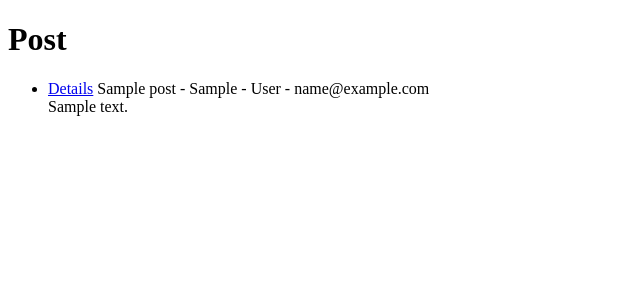
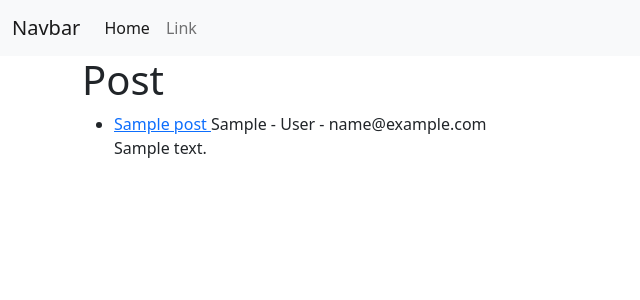
Before and after one commit to danielakproh/personal-website, a Django app: page / in a window 1280 px wide. Shown: the top 300 px of the page, without its empty margins (0-640 px from the left). Run offline with Django 5.2, Linux system fonts and the light colour scheme; tables that the repository leaves empty hold one stand-in row (values such as "Sample post").

Commit message:
- Style website with Bootstrap - Add field in database and make migrations - Experiment with the Jinja templating language

```diff
--- a/mysite/thesiteapp/models.py
+++ b/mysite/thesiteapp/models.py
@@ -5,6 +5,8 @@ from django.contrib.auth.models import User
 class Post(models.Model):
     title = models.CharField(max_length=255)
 
+    post_tag = models.CharField(max_length=255, default="no tag")
+
     # CASCADE will delete all posts for users that no longer exist
     author = models.ForeignKey(User, on_delete=models.CASCADE)
     body = models.TextField()
--- /dev/null
+++ b/mysite/thesiteapp/templates/base.html
@@ -0,0 +1,51 @@
+<!doctype html>
+<html lang="en">
+
+<head>
+    <!-- Required meta tags -->
+    <meta charset="utf-8">
+    <meta name="viewport" content="width=device-width, initial-scale=1">
+
+    <!-- Bootstrap CSS -->
+    <link href="https://cdn.jsdelivr.net/npm/bootstrap@5.0.2/dist/css/bootstrap.min.css" rel="stylesheet"
+        integrity="sha384-EVSTQN3/azprG1Anm3QDgpJLIm9Nao0Yz1ztcQTwFspd3yD65VohhpuuCOmLASjC" crossorigin="anonymous">
+
+    <title>{% block title %} This is base.html {%endblock%}</title>
+</head>
+
+<body>
+    <nav class="navbar navbar-expand-lg navbar-light bg-light">
+        <div class="container-fluid">
+            <a class="navbar-brand" href="#">Navbar</a>
+            <button class="navbar-toggler" type="button" data-bs-toggle="collapse"
+                data-bs-target="#navbarSupportedContent" aria-controls="navbarSupportedContent" aria-expanded="false"
+                aria-label="Toggle navigation">
+                <span class="navbar-toggler-icon"></span>
+            </button>
+            <div class="collapse navbar-collapse" id="navbarSupportedContent">
+                <ul class="navbar-nav me-auto mb-2 mb-lg-0">
+                    <li class="nav-item">
+                        <a class="nav-link active" aria-current="page" href="#">Home</a>
+                    </li>
+                    <li class="nav-item">
+                        <a class="nav-link" href="#">Link</a>
+                    </li>
+            </div>
+        </div>
+    </nav>
+
+    <div class="container">
+        {% block content%}
+
+
+        {%endblock%}
+    </div>
+
+
+
+    <script src="https://cdn.jsdelivr.net/npm/bootstrap@5.0.2/dist/js/bootstrap.bundle.min.js"
+        integrity="sha384-MrcW6ZMFYlzcLA8Nl+NtUVF0sA7MsXsP1UyJoMp4YLEuNSfAP+JcXn/tWtIaxVXM"
+        crossorigin="anonymous"></script>
+</body>
+
+</html>
--- a/mysite/thesiteapp/templates/index.html
+++ b/mysite/thesiteapp/templates/index.html
@@ -1,25 +1,26 @@
-<!DOCTYPE html>
-<html lang="en">
+{% extends 'base.html' %}
+<!-- {%block title%} This is index.html {%endblock%} -->
+<!-- even when Jinga expressions are commented out they can still be evaluated.
+The above block tiltle line is still being executed. If no block title is provided here
+the block title in base.html (the page this file extends to) will be used.-->
 
-<head>
-    <meta charset="UTF-8">
-    <meta name="viewport" content="width=device-width, initial-scale=1.0">
-    <title>Home Page</title>
-</head>
 
-<h1>Post</h1>
 
 <body>
+
+
+    {%block content %}
+    <h1>Post</h1>
     <ul>
         {% for post in object_list %}
         <li>
-            <a href="{% url 'article-detail' post.pk%}"> Details</a>
-            {{ post.title }} - {{ post.author.first_name }} - {{post.author.last_name}} - {{post.author.email}} <br />
+            <a href="{% url 'article-detail' post.pk%}"> {{ post.title }} </a>
+            {{ post.author.first_name }} - {{post.author.last_name}} - {{post.author.email}} <br />
             {{ post.body}}
         </li>
         {%endfor%}
     </ul>
-
+    {%endblock%}
 </body>
 
 </html>
```
Also changed, not shown: mysite/thesiteapp/templates/article_details.html (+18 -6 lines), mysite/thesiteapp/migrations/0002_post_post_tag.py (added).
